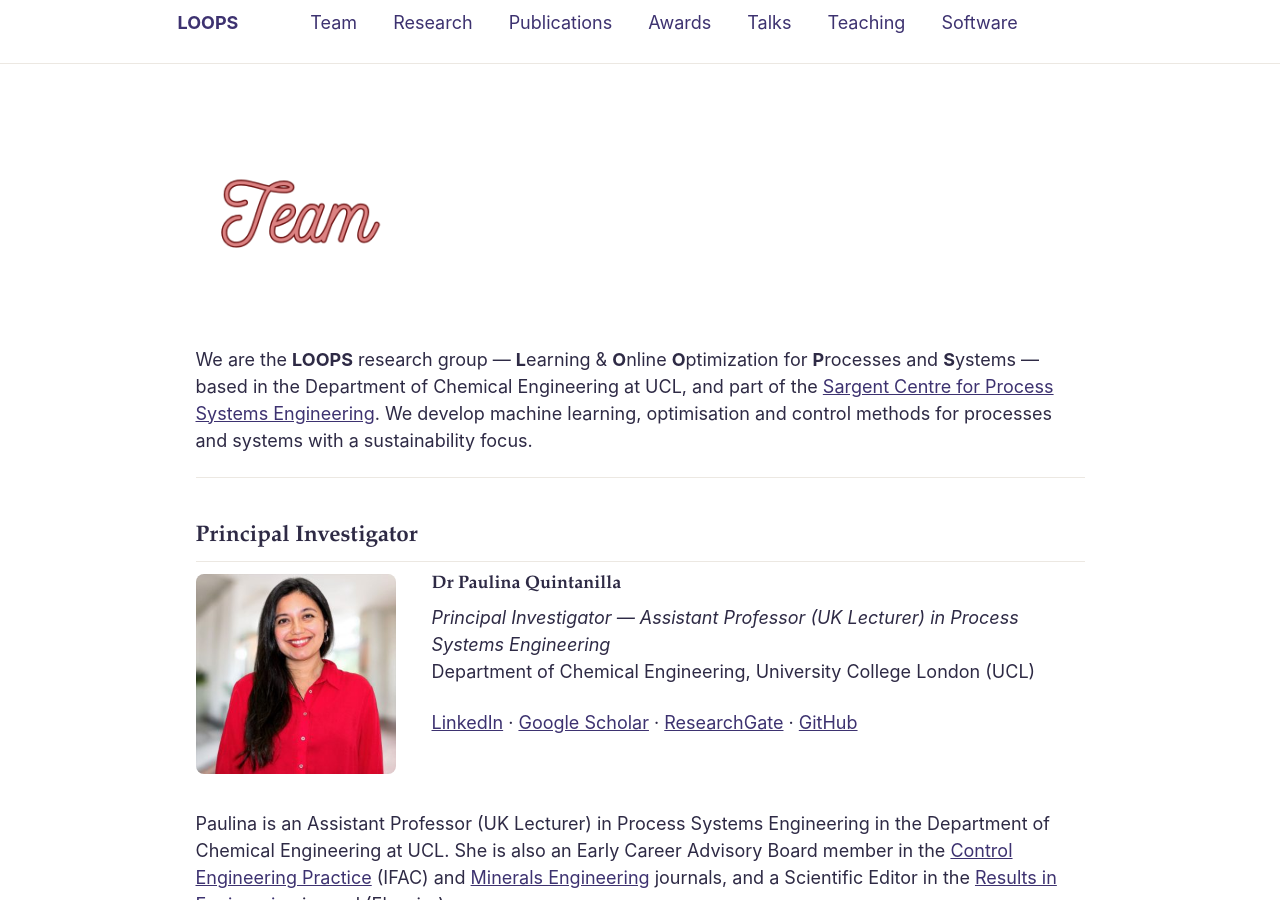
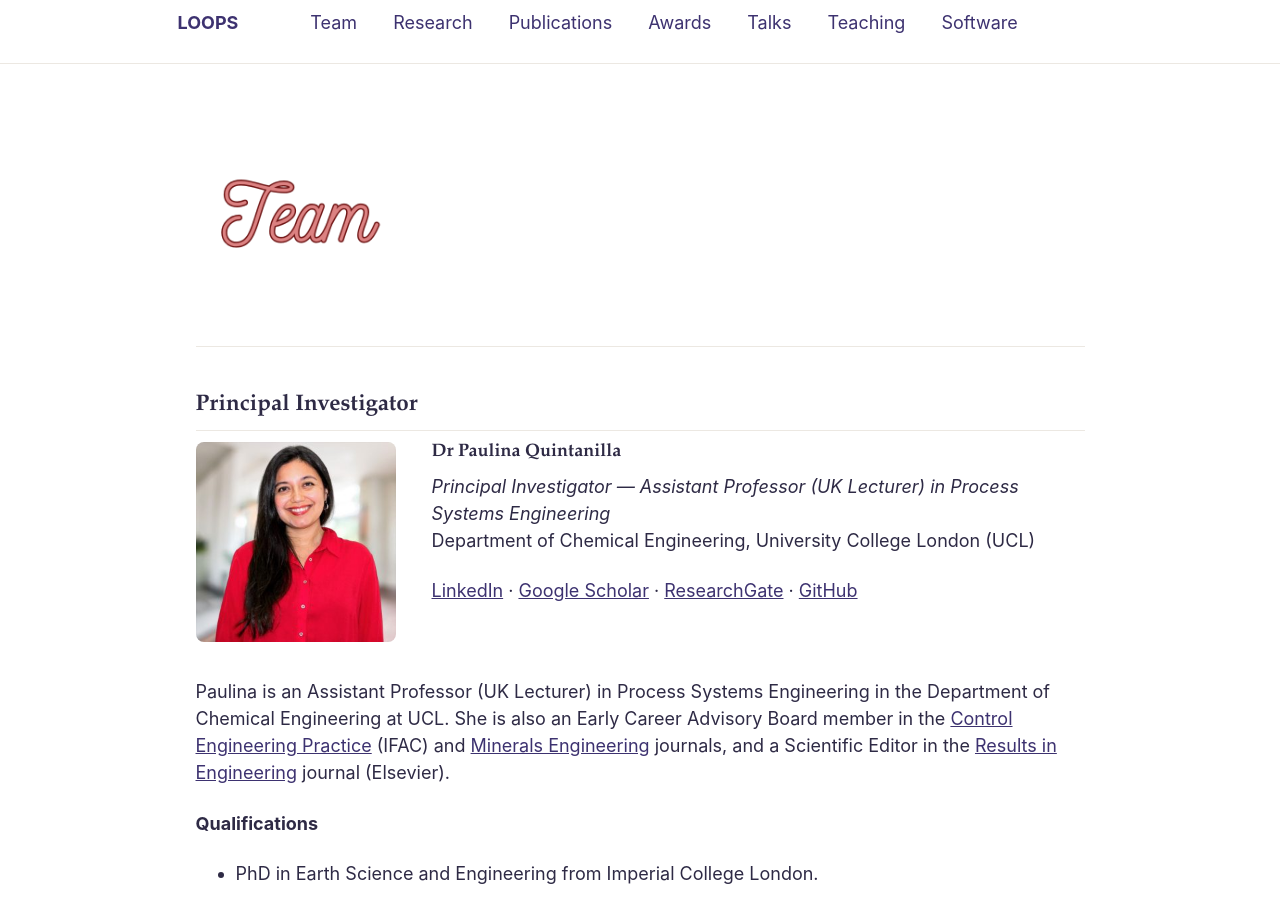
Before and after one commit to p-quintanilla/p-quintanilla.github.io, a Jekyll site: the page built from _pages/team.md, in a window 1280 px wide and 900 px high. Built offline with Jekyll 4.4.1, drawn with Linux system fonts in a browser that asks for light colours.

Commit message:
Remove introductory paragraph from team page
Removed introductory paragraph about the LOOPS research group.

```diff
--- a/_pages/team.md
+++ b/_pages/team.md
@@ -4,8 +4,6 @@ author_profile: false
 ---
 
 ![](/_pages/Team.png)
-
-<p>We are the <strong>LOOPS</strong> research group — <strong>L</strong>earning &amp; <strong>O</strong>nline <strong>O</strong>ptimization for <strong>P</strong>rocesses and <strong>S</strong>ystems — based in the Department of Chemical Engineering at UCL, and part of the <a href="https://www.imperial.ac.uk/process-systems-engineering/">Sargent Centre for Process Systems Engineering</a>. We develop machine learning, optimisation and control methods for processes and systems with a sustainability focus.</p>
 
 <hr>
 
```
